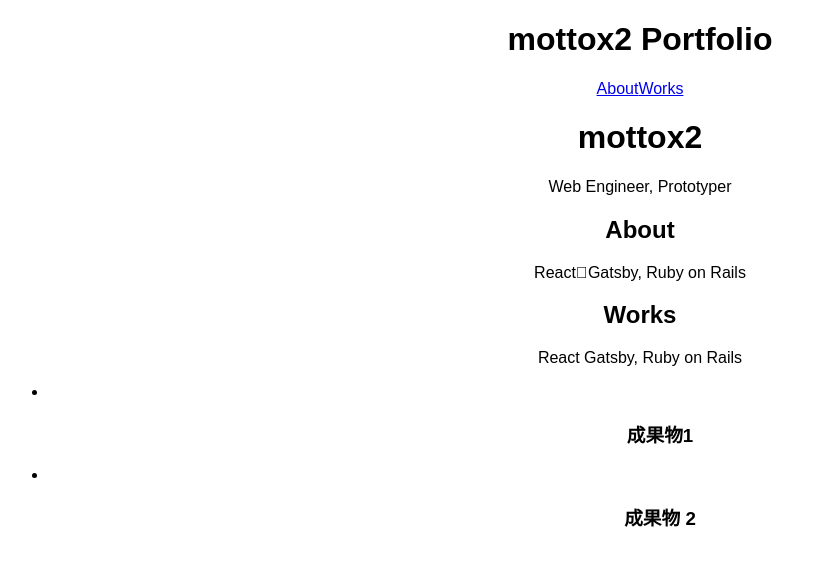
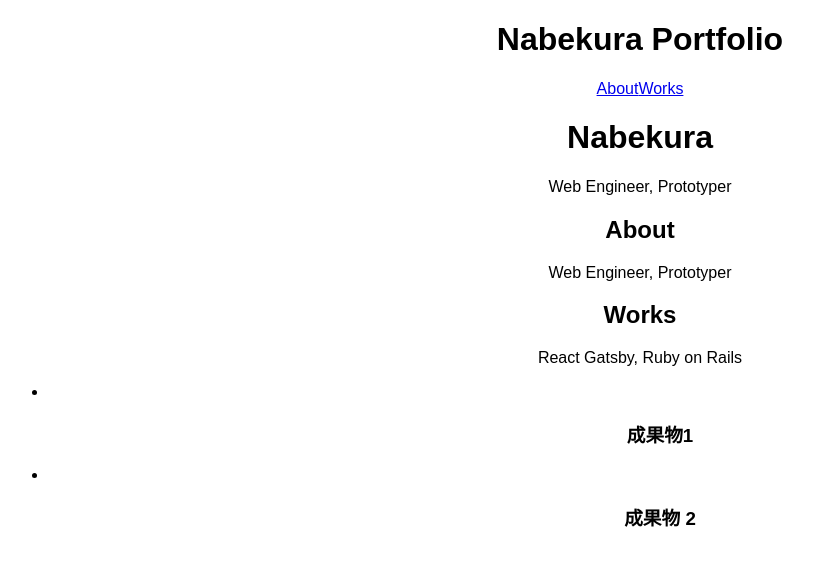
Before and after one commit to nabe-kurage/react_symple_website, a React (Create React App) app: page / in a window 1280 px wide. Shown: the top 566 px of the page, without its empty margins (0-813 px from the left). Built offline with nearby package versions, Linux system fonts and the light colour scheme.

Commit message:
making html part

```diff
--- a/src/App.js
+++ b/src/App.js
@@ -5,26 +5,27 @@
   return (
     <div className="App">
       <header>
-        <h1>mottox2 Portfolio</h1>
+        <h1>Nabekura Portfolio</h1>
         <nav>
           <a href="#about">About</a>
           <a href="#works">Works</a>
         </nav>
       </header>
       <div>
-        <h1>mottox2</h1>
+        <h1>Nabekura</h1>
         <p>Web Engineer, Prototyper</p>
       </div>
       <section>
         <h2>About</h2>
-        <p>React􏷲Gatsby, Ruby on Rails</p>
+        <p>Web Engineer, Prototyper</p>
       </section>
       <section>
         <h2>Works</h2>
         <p>React Gatsby, Ruby on Rails</p>
         <ul>
           <li>
-            <img src="" /> <h3>成果物1</h3>
+            <img src="" />
+            <h3>成果物1</h3>
           </li>{" "}
           <li>
             <img src="" />
```
